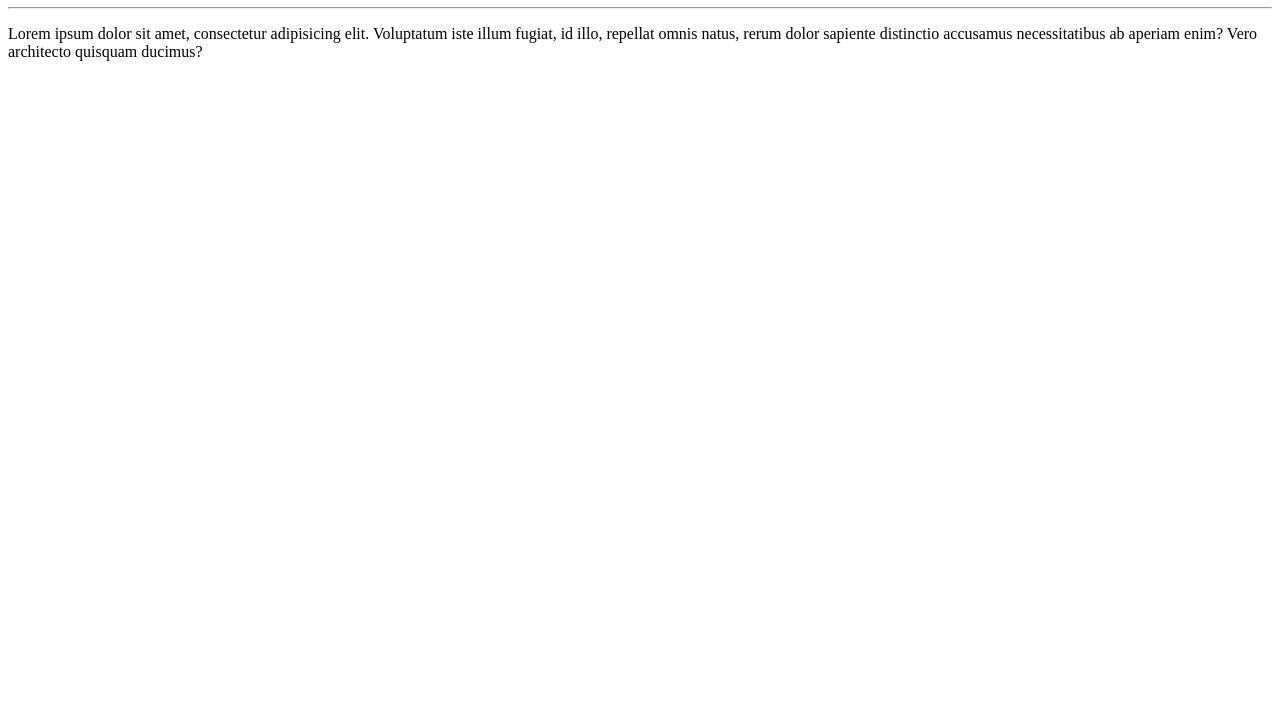
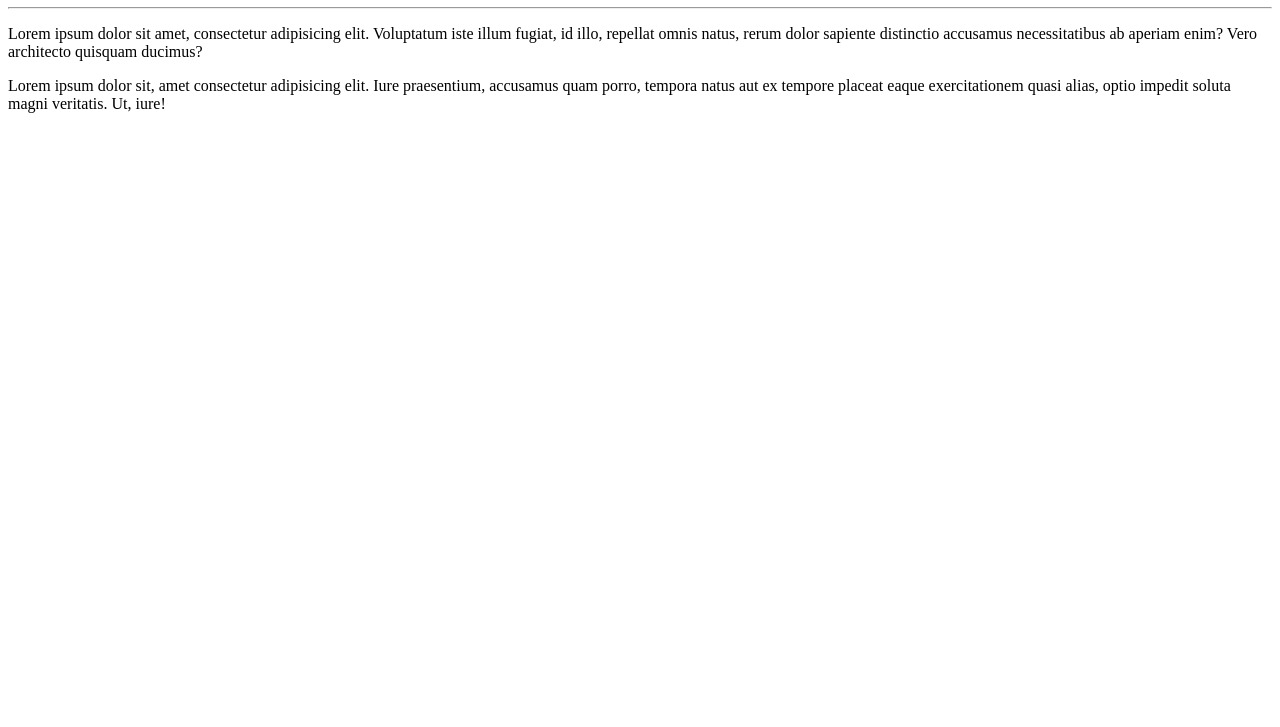
Before and after one commit to PedroNettoMorona/Ola-Mundo, a plain HTML site: page site-exemplo/index.html in a window 1280 px wide. Shown: the part 73-800 px from the top of the page. Drawn offline with Linux system fonts and the light colour scheme.

Commit message:
Adicionei um parágrafo

```diff
--- a/site-exemplo/index.html
+++ b/site-exemplo/index.html
@@ -9,5 +9,6 @@
     <h1>Olá, Mundo!</h1>
     <hr>
     <p>Lorem ipsum dolor sit amet, consectetur adipisicing elit. Voluptatum iste illum fugiat, id illo, repellat omnis natus, rerum dolor sapiente distinctio accusamus necessitatibus ab aperiam enim? Vero architecto quisquam ducimus?</p>
+    <p>Lorem ipsum dolor sit, amet consectetur adipisicing elit. Iure praesentium, accusamus quam porro, tempora natus aut ex tempore placeat eaque exercitationem quasi alias, optio impedit soluta magni veritatis. Ut, iure!</p>
 </body>
 </html>
```
